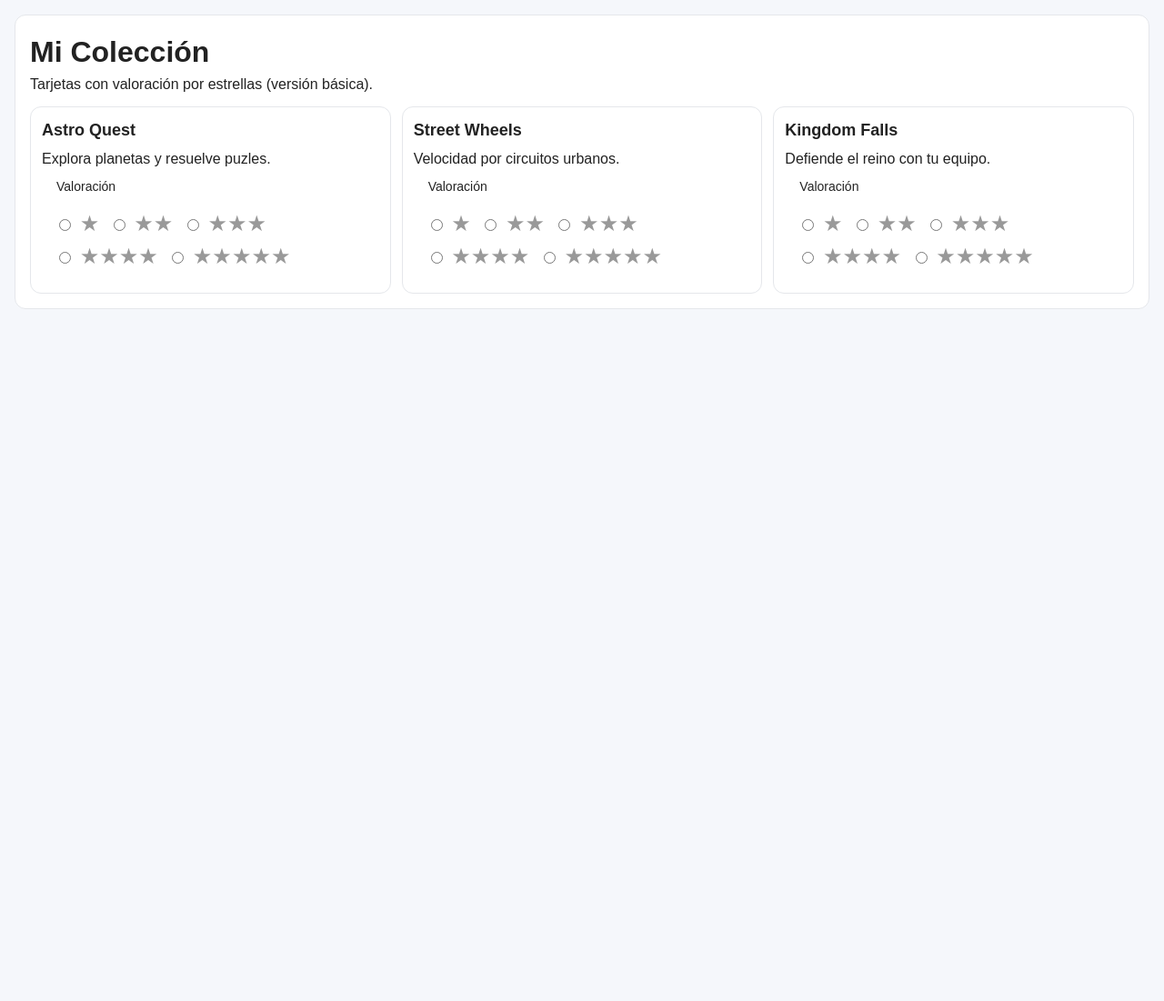
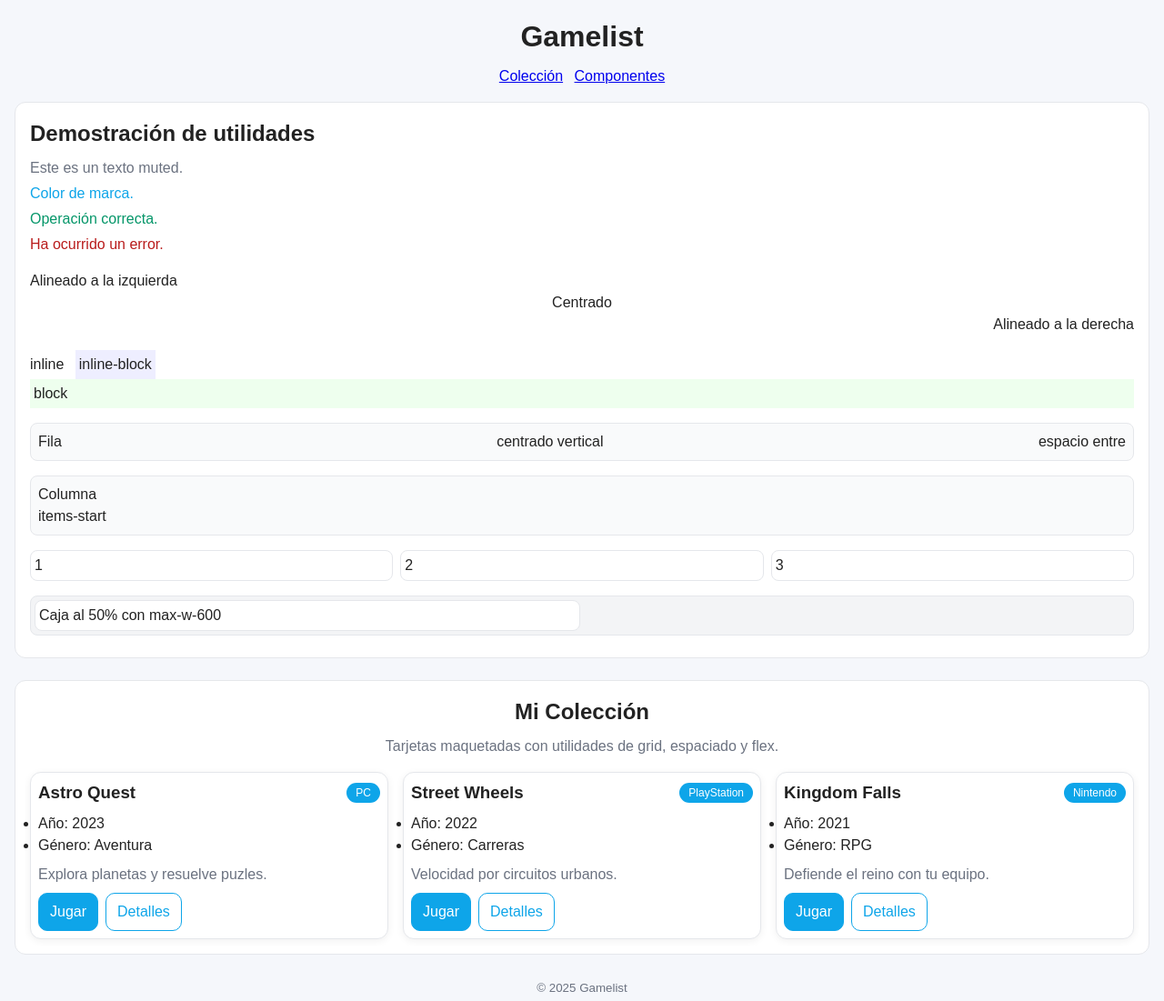
Before and after one commit to diegoferjn/Html, a plain HTML site: page gamelist/index.html in a window 1280 px wide. Shown: the whole page at 91% size. Before the commit the page ends 800 px from the top, so only its background shows below. Drawn offline with Linux system fonts and the light colour scheme.

Commit message:
Ejercicio 12

```diff
--- a/gamelist/index.html
+++ b/gamelist/index.html
@@ -3,67 +3,127 @@
   <head>
     <meta charset="utf-8" />
     <meta name="viewport" content="width=device-width, initial-scale=1" />
-    <title>Gamelist — Rating básico (solo con lo visto)</title>
+    <title>Gamelist — Utilidades y Helpers</title>
     <link rel="stylesheet" href="styles/main.css" />
   </head>
-  <body>
-    <main class="section">
-      <h1>Mi Colección</h1>
-      <p>Tarjetas con valoración por estrellas (versión básica).</p>
+  <body class="p-md">
+    <header class="mb-md">
+      <h1 class="text-center">Gamelist</h1>
+      <nav class="mt-sm text-center">
+        <a href="#coleccion" class="mr-sm">Colección</a>
+        <a href="#componentes">Componentes</a>
+      </nav>
+    </header>
 
-      <div class="cards">
-        <!-- Card 1 -->
-        <article class="card">
-          <h2>Astro Quest</h2>
-          <p>Explora planetas y resuelve puzles.</p>
+    <!-- Sección: Componentes (demostración de utilidades) -->
+    <section id="componentes" class="section mb-lg">
+      <h2 class="mb-sm">Demostración de utilidades</h2>
 
-          <!-- Rating básico: radios + etiquetas con estrellas -->
-          <form>
-            <fieldset class="rating">
-              <legend>Valoración</legend>
-              <label><input type="radio" name="rating-astro" value="1" /> ★</label>
-              <label><input type="radio" name="rating-astro" value="2" /> ★★</label>
-              <label><input type="radio" name="rating-astro" value="3" /> ★★★</label>
-              <label><input type="radio" name="rating-astro" value="4" /> ★★★★</label>
-              <label><input type="radio" name="rating-astro" value="5" /> ★★★★★</label>
-            </fieldset>
-          </form>
+      <!-- Texto y colores -->
+      <p class="text-muted mb-xs">Este es un texto muted.</p>
+      <p class="text-brand mb-xs">Color de marca.</p>
+      <p class="text-success mb-xs">Operación correcta.</p>
+      <p class="text-error mb-md">Ha ocurrido un error.</p>
+
+      <!-- Alineación -->
+      <div class="mb-md">
+        <p class="text-left">Alineado a la izquierda</p>
+        <p class="text-center">Centrado</p>
+        <p class="text-right">Alineado a la derecha</p>
+      </div>
+
+      <!-- Display helpers -->
+      <div class="mb-md">
+        <span class="inline mr-sm">inline</span>
+        <span class="inline-block p-xs mr-sm" style="background:#eef">inline-block</span>
+        <div class="block p-xs" style="background:#efe">block</div>
+      </div>
+
+      <!-- Flex helpers -->
+      <div class="flex flex-row items-center justify-between p-sm mb-md" style="background:#f9fafb; border:1px solid #e5e7eb; border-radius:8px;">
+        <span>Fila</span>
+        <span>centrado vertical</span>
+        <span>espacio entre</span>
+      </div>
+      <div class="flex flex-col items-start p-sm mb-md" style="background:#f9fafb; border:1px solid #e5e7eb; border-radius:8px;">
+        <span>Columna</span>
+        <span>items-start</span>
+      </div>
+
+      <!-- Grid helpers -->
+      <div class="grid grid-cols-3 gap-sm mb-md">
+        <div class="p-xs" style="background:#fff;border:1px solid #e5e7eb;border-radius:8px;">1</div>
+        <div class="p-xs" style="background:#fff;border:1px solid #e5e7eb;border-radius:8px;">2</div>
+        <div class="p-xs" style="background:#fff;border:1px solid #e5e7eb;border-radius:8px;">3</div>
+      </div>
+
+      <!-- Sizing helpers -->
+      <div class="p-xs mb-sm" style="background:#f3f4f6;border:1px solid #e5e7eb;border-radius:8px;">
+        <div class="w-50 max-w-600 p-xs" style="background:#fff;border:1px solid #e5e7eb;border-radius:8px;">
+          Caja al 50% con max-w-600
+        </div>
+      </div>
+    </section>
+
+    <!-- Sección: Colección (aplicando utilidades a las cards) -->
+    <section id="coleccion" class="section">
+      <h2 class="mb-sm text-center">Mi Colección</h2>
+      <p class="text-center text-muted mb-md">Tarjetas maquetadas con utilidades de grid, espaciado y flex.</p>
+
+      <div class="grid grid-cols-auto gap-md">
+        <!-- Card -->
+        <article class="card p-sm">
+          <header class="flex justify-between items-center mb-sm">
+            <h3 class="m-0">Astro Quest</h3>
+            <span class="badge">PC</span>
+          </header>
+          <ul class="mb-sm">
+            <li>Año: 2023</li>
+            <li>Género: Aventura</li>
+          </ul>
+          <p class="text-muted mb-sm">Explora planetas y resuelve puzles.</p>
+          <div class="flex gap-sm">
+            <a class="btn" href="#">Jugar</a>
+            <a class="btn btn--outline" href="#">Detalles</a>
+          </div>
         </article>
 
-        <!-- Card 2 -->
-        <article class="card">
-          <h2>Street Wheels</h2>
-          <p>Velocidad por circuitos urbanos.</p>
-
-          <form>
-            <fieldset class="rating">
-              <legend>Valoración</legend>
-              <label><input type="radio" name="rating-street" value="1" /> ★</label>
-              <label><input type="radio" name="rating-street" value="2" /> ★★</label>
-              <label><input type="radio" name="rating-street" value="3" /> ★★★</label>
-              <label><input type="radio" name="rating-street" value="4" /> ★★★★</label>
-              <label><input type="radio" name="rating-street" value="5" /> ★★★★★</label>
-            </fieldset>
-          </form>
+        <article class="card p-sm">
+          <header class="flex justify-between items-center mb-sm">
+            <h3 class="m-0">Street Wheels</h3>
+            <span class="badge">PlayStation</span>
+          </header>
+          <ul class="mb-sm">
+            <li>Año: 2022</li>
+            <li>Género: Carreras</li>
+          </ul>
+          <p class="text-muted mb-sm">Velocidad por circuitos urbanos.</p>
+          <div class="flex gap-sm">
+            <a class="btn" href="#">Jugar</a>
+            <a class="btn btn--outline" href="#">Detalles</a>
+          </div>
         </article>
 
-        <!-- Card 3 -->
-        <article class="card">
-          <h2>Kingdom Falls</h2>
-          <p>Defiende el reino con tu equipo.</p>
-
-          <form>
-            <fieldset class="rating">
-              <legend>Valoración</legend>
-              <label><input type="radio" name="rating-king" value="1" /> ★</label>
-              <label><input type="radio" name="rating-king" value="2" /> ★★</label>
-              <label><input type="radio" name="rating-king" value="3" /> ★★★</label>
-              <label><input type="radio" name="rating-king" value="4" /> ★★★★</label>
-              <label><input type="radio" name="rating-king" value="5" /> ★★★★★</label>
-            </fieldset>
-          </form>
+        <article class="card p-sm">
+          <header class="flex justify-between items-center mb-sm">
+            <h3 class="m-0">Kingdom Falls</h3>
+            <span class="badge">Nintendo</span>
+          </header>
+          <ul class="mb-sm">
+            <li>Año: 2021</li>
+            <li>Género: RPG</li>
+          </ul>
+          <p class="text-muted mb-sm">Defiende el reino con tu equipo.</p>
+          <div class="flex gap-sm">
+            <a class="btn" href="#">Jugar</a>
+            <a class="btn btn--outline" href="#">Detalles</a>
+          </div>
         </article>
       </div>
-    </main>
+    </section>
+
+    <footer class="text-center mt-lg text-muted">
+      <small>© 2025 Gamelist</small>
+    </footer>
   </body>
 </html>
--- a/gamelist/styles/main.css
+++ b/gamelist/styles/main.css
@@ -1,56 +1,104 @@
-/* Base muy simple (lo visto en manuales) */
-html, body, h1, h2, p { margin: 0; padding: 0; }
+/* Reset simple */
+html, body, h1, h2, h3, p, ul, li { margin: 0; padding: 0; }
 *, *::before, *::after { box-sizing: border-box; }
+body { font-family: Arial, sans-serif; color: #222; background: #f5f7fb; line-height: 1.5; }
 
-body {
-  font-family: Arial, sans-serif;
-  color: #222;
-  background: #f5f7fb;
-  line-height: 1.5;
-  padding: 16px;
+/* Sección base y card de ejemplo (para ver utilidades aplicadas) */
+.section { background:#fff; border:1px solid #e5e7eb; border-radius:12px; padding:16px; }
+.card { background:#fff; border:1px solid #e5e7eb; border-radius:12px; box-shadow:0 2px 8px rgba(0,0,0,.06); }
+.badge { display:inline-block; padding:2px 10px; border-radius:999px; background:#0ea5e9; color:#fff; font-size:12px; }
+
+/* Botones usados en cards (para ver helpers alrededor) */
+.btn { display:inline-block; border:1px solid #0ea5e9; background:#0ea5e9; color:#fff; padding:8px 12px; border-radius:10px; text-decoration:none; }
+.btn--outline { background:#fff; color:#0ea5e9; }
+
+/* ============================
+   UTILIDADES — Texto y color
+   ============================ */
+.text-left   { text-align: left; }
+.text-center { text-align: center; }
+.text-right  { text-align: right; }
+
+.text-muted  { color:#6b7280; }
+.text-brand  { color:#0ea5e9; }
+.text-success{ color:#059669; }
+.text-error  { color:#b91c1c; }
+
+/* ============================
+   UTILIDADES — Espaciado (m=margin, p=padding)
+   Escala: xs=4px, sm=8px, md=16px, lg=24px
+   ============================ */
+.m-0  { margin:0; } .p-0  { padding:0; }
+.mt-xs{ margin-top:4px; }  .pt-xs{ padding-top:4px; }
+.mb-xs{ margin-bottom:4px; }.pb-xs{ padding-bottom:4px; }
+.mt-sm{ margin-top:8px; }  .pt-sm{ padding-top:8px; }
+.mb-sm{ margin-bottom:8px; }.pb-sm{ padding-bottom:8px; }
+.mt-md{ margin-top:16px; } .pt-md{ padding-top:16px; }
+.mb-md{ margin-bottom:16px;}.pb-md{ padding-bottom:16px; }
+.mt-lg{ margin-top:24px; } .pt-lg{ padding-top:24px; }
+.mb-lg{ margin-bottom:24px;}.pb-lg{ padding-bottom:24px; }
+
+.ml-sm{ margin-left:8px; }  .mr-sm{ margin-right:8px; }
+.mx-sm{ margin-left:8px; margin-right:8px; }
+.my-sm{ margin-top:8px; margin-bottom:8px; }
+
+.p-xs{ padding:4px; } .p-sm{ padding:8px; } .p-md{ padding:16px; } .p-lg{ padding:24px; }
+
+/* ============================
+   UTILIDADES — Display
+   ============================ */
+.hidden      { display: none !important; }
+.block       { display: block; }
+.inline      { display: inline; }
+.inline-block{ display: inline-block; }
+.flex        { display: flex; }
+.grid        { display: grid; }
+
+/* ============================
+   UTILIDADES — Flexbox
+   ============================ */
+.flex-row       { flex-direction: row; }
+.flex-col       { flex-direction: column; }
+.flex-wrap      { flex-wrap: wrap; }
+
+.items-start    { align-items: flex-start; }
+.items-center   { align-items: center; }
+.items-end      { align-items: flex-end; }
+
+.justify-start  { justify-content: flex-start; }
+.justify-center { justify-content: center; }
+.justify-between{ justify-content: space-between; }
+.justify-end    { justify-content: flex-end; }
+
+.gap-xs { gap:4px; }
+.gap-sm { gap:8px; }
+.gap-md { gap:16px; }
+
+/* ============================
+   UTILIDADES — Grid
+   ============================ */
+.grid-cols-1 { grid-template-columns: repeat(1, 1fr); }
+.grid-cols-2 { grid-template-columns: repeat(2, 1fr); }
+.grid-cols-3 { grid-template-columns: repeat(3, 1fr); }
+
+/* Grid auto ajustable para cards */
+.grid-cols-auto { grid-template-columns: repeat(auto-fit, minmax(260px, 1fr)); }
+
+.gap-0  { gap:0; }
+.gap-2  { gap:8px; }
+.gap-3  { gap:12px; }
+.gap-4  { gap:16px; }
+
+/* ============================
+   UTILIDADES — Tamaño
+   ============================ */
+.w-100 { width: 100%; }
+.w-50  { width: 50%; }
+.max-w-600 { max-width: 600px; }
+.h-100 { height: 100%; }
+
+/* (Pequeño toque responsive si se quiere)
+@media (max-width: 600px){
+  .w-50 { width: 100%; }
 }
-
-.section {
-  background: #fff;
-  border: 1px solid #e5e7eb;
-  border-radius: 12px;
-  padding: 16px;
-}
-
-.cards {
-  /* con lo visto: grid básico para tarjetas */
-  display: grid;
-  grid-template-columns: repeat(auto-fit, minmax(260px, 1fr));
-  gap: 12px;
-  margin-top: 12px;
-}
-
-.card {
-  background: #fff;
-  border: 1px solid #e5e7eb;
-  border-radius: 12px;
-  padding: 12px;
-}
-
-.card h2 { font-size: 18px; margin-bottom: 6px; }
-
-/* Rating básico: tamaño y color de estrellas */
-.rating { margin-top: 8px; border: 0; }
-.rating legend { font-size: 14px; margin-bottom: 6px; }
-
-.rating label {
-  display: inline-block;
-  font-size: 1.5rem;       /* tamaño pedido */
-  color: #999999;          /* color inactivo */
-  margin-right: 6px;
-  cursor: pointer;
-}
-
-/* Foco visible en los inputs (accesibilidad) */
-.rating input:focus {
-  outline: 3px solid #0ea5e9;
-  outline-offset: 2px;
-}
-
-/* (Opcional) indicar interacción al pasar por encima */
-.rating label:hover { color: #f59e0b; } /* solo hover, no persistente */
+*/
```
